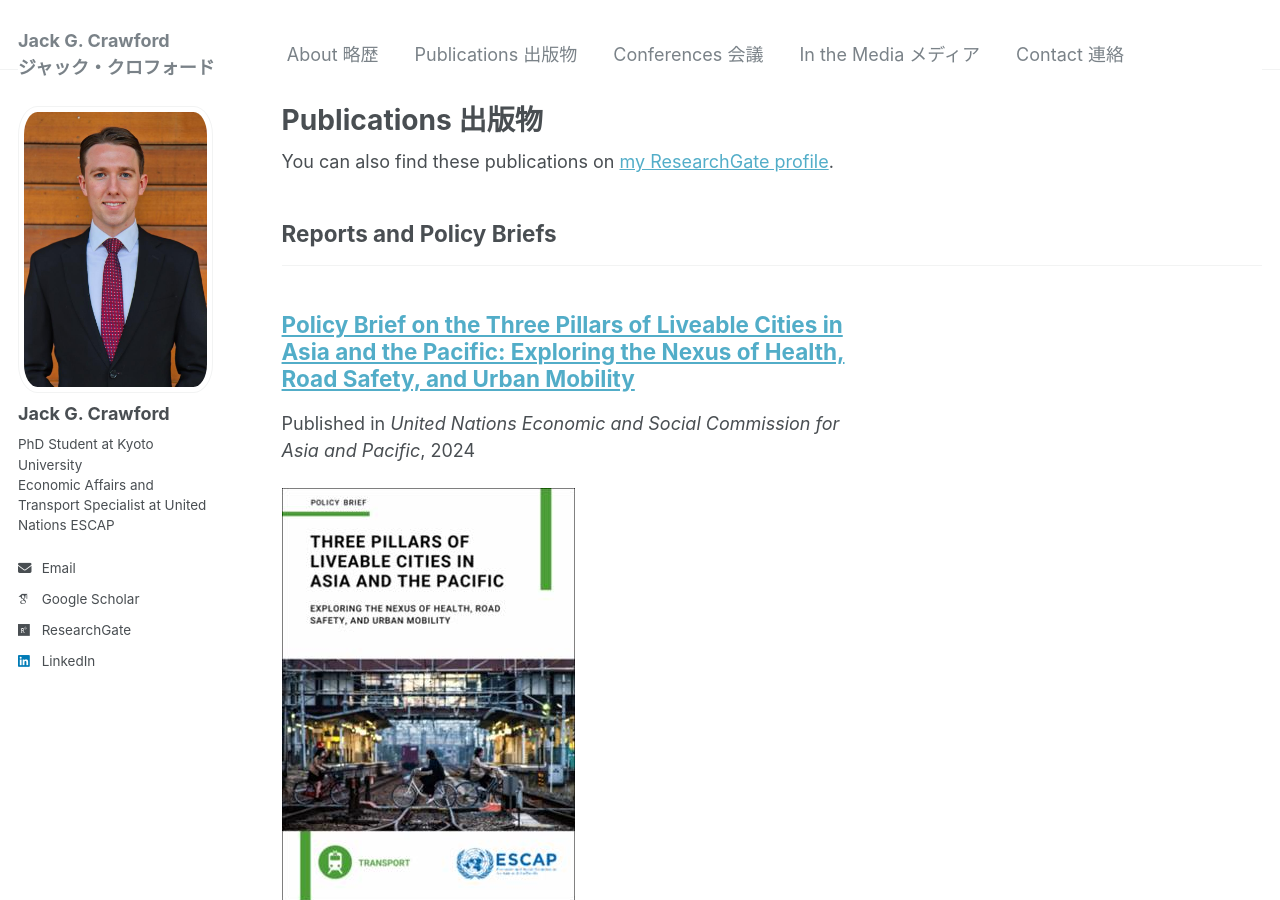
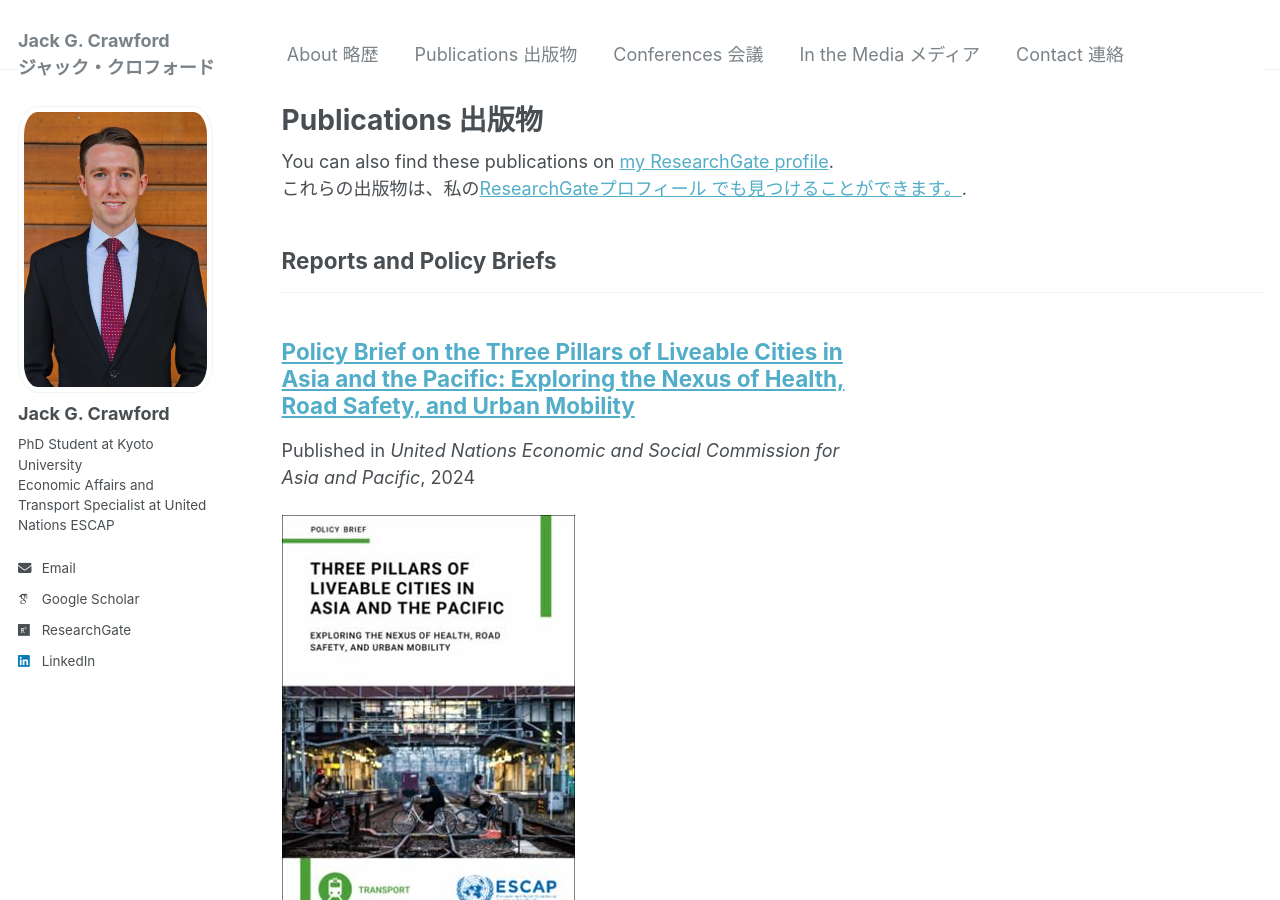
Before and after one commit to jackgcrawford/jackcrawford, a Jekyll site: the page built from _pages/publications.html, in a window 1280 px wide and 900 px high. Built offline with Jekyll 4.4.1, drawn with Linux system fonts in a browser that asks for light colours; some web fonts are replaced.

Commit message:
Update publications.html

```diff
--- a/_pages/publications.html
+++ b/_pages/publications.html
@@ -7,6 +7,7 @@ author_profile: true
 
 {% if site.author.researchgate %}
   <div class="wordwrap">You can also find these publications on <a href="{{site.author.researchgate}}">my ResearchGate profile</a>.</div>
+<div class="wordwrap">これらの出版物は、私の<a href="{{site.author.researchgate}}">ResearchGateプロフィール でも見つけることができます。</a>.</div>
 {% endif %}
 
 {% include base_path %}
```
